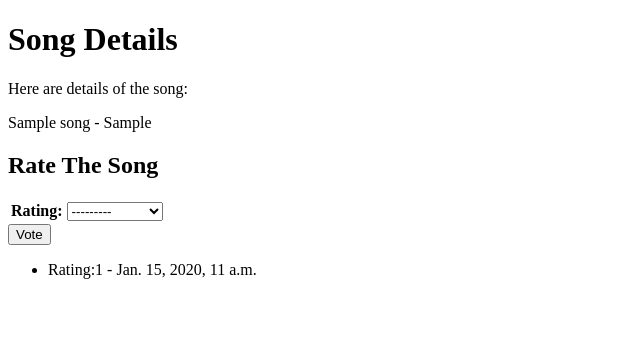
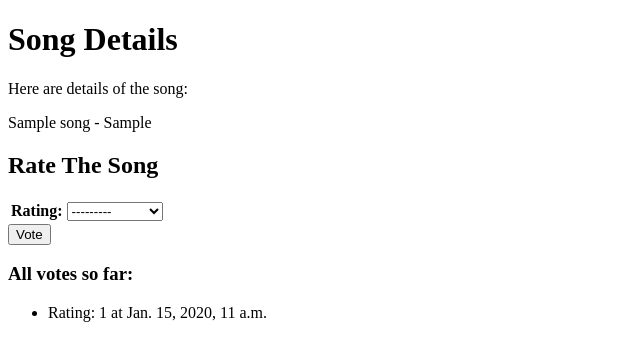
Before and after one commit to jupitter/omra, a Django app: page /song_details/1 in a window 1280 px wide. Shown: the top 361 px of the page, without its empty margins (0-640 px from the left). Run offline with Django 3.2, Linux system fonts and the light colour scheme; tables that the repository leaves empty hold one stand-in row (values such as "Sample post").

Commit message:
Fixed the requested changes/comments
Cleaned up the code

```diff
--- a/templates/song_rater/song_detail.html
+++ b/templates/song_rater/song_detail.html
@@ -20,9 +20,10 @@
         {% csrf_token %}
       <button type="submit">Vote</button>
     </form>
+    <h3>All votes so far:</h3>
     <ul>
        {% for rating in all_ratings reversed%}
-           <li>Rating:{{ rating.rating }} - {{ rating.date }}</li>
+           <li>Rating: {{ rating.rating }} at {{ rating.date }}</li>
        {% empty %}
        <td>Sorry, no ratings in this list.</td>
        {% endfor %}
```
Also changed, not shown: song_rater/views.py (+6 -5 lines).
